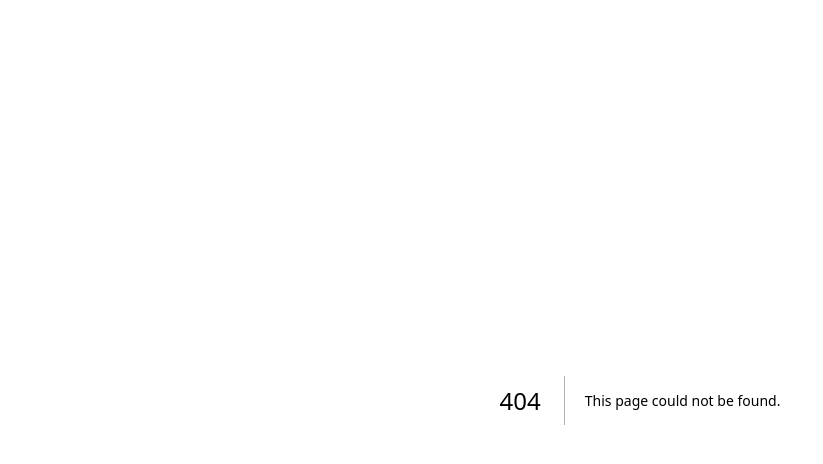
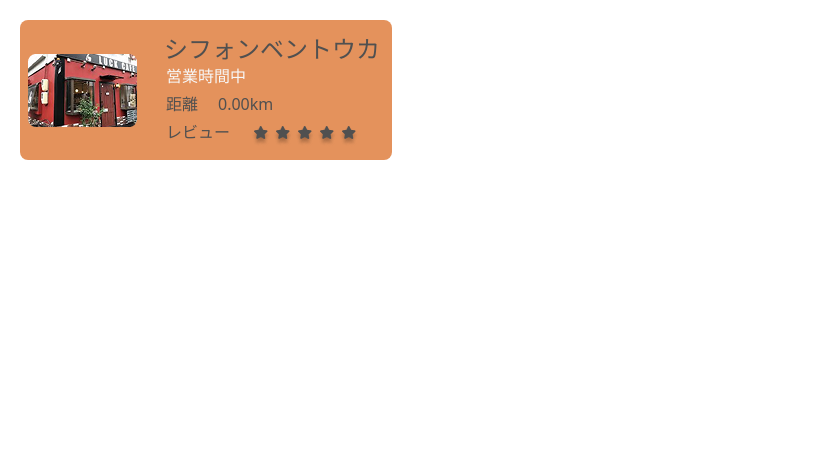
Before and after one commit to vantan-production/OutingSuggestionApp, a Next.js app in the folder frontend/src/: page /test in a window 1280 px wide. Before the commit this address had no page. Shown: the top 464 px of the page, without its empty margins (0-823 px from the left). Built offline with nearby package versions, Linux system fonts and the light colour scheme; a web font is replaced by a local one.

Commit message:
[feat]:店舗一覧のアセット追加

```diff
--- /dev/null
+++ b/frontend/src/components/store-list.tsx
@@ -0,0 +1,27 @@
+function StoreList() {
+  return (
+  <div className="p-5">
+    <div className="bg-orange flex w-93 h-35 rounded-lg items-center justify-between p-2 text-black">
+      <div><img src="/images/store-list-image.png" alt="store-image" /></div>
+      <div className="w-55 h-7.5 overflow-hidden">
+        <h2 className="h2 ">シフォンベーカリーズ</h2>
+        <p className="text-white p-0.5">営業時間中</p>
+        <div className="flex p-0.5">
+          <p className="mr-5">距離</p>
+          <p>0.00km</p>
+        </div>
+        <div className="flex p-0.5">
+          <div className="mr-5">レビュー</div>
+          <ul className="flex pt-1.5">
+            <li><img src="/images/black-star.png" alt="review-star" /></li>
+            <li><img src="/images/black-star.png" alt="review-star" /></li>
+            <li><img src="/images/black-star.png" alt="review-star" /></li>
+            <li><img src="/images/black-star.png" alt="review-star" /></li>
+            <li><img src="/images/black-star.png" alt="review-star" /></li>
+          </ul>
+        </div>
+      </div>
+    </div>
+  </div>
+  )
+};
--- /dev/null
+++ b/frontend/src/src/app/test/page.tsx
@@ -0,0 +1,29 @@
+function StoreList() {
+  return (
+  <div className="p-5">
+    <div className="bg-orange flex w-93 h-35 rounded-lg items-center justify-between p-2 text-black">
+      <div><img src="/images/store-list-image.png" alt="store-image" /></div>
+      <div>
+        <div className="w-55 h-7.5 overflow-hidden">
+          <h2 className="h2 ">シフォンベントウカリーズ</h2>
+        </div>
+        <p className="text-white p-0.5">営業時間中</p>
+        <div className="flex p-0.5">
+          <p className="mr-5">距離</p>
+          <p>0.00km</p>
+        </div>
+        <div className="flex p-0.5">
+          <div className="mr-5">レビュー</div>
+          <ul className="flex pt-1.5">
+            <li><img src="/images/black-star.png" alt="review-star" /></li>
+            <li><img src="/images/black-star.png" alt="review-star" /></li>
+            <li><img src="/images/black-star.png" alt="review-star" /></li>
+            <li><img src="/images/black-star.png" alt="review-star" /></li>
+            <li><img src="/images/black-star.png" alt="review-star" /></li>
+          </ul>
+        </div>
+      </div>
+    </div>
+  </div>
+  );
+}export default StoreList;
--- a/frontend/src/src/app/top/page.tsx
+++ /dev/null
@@ -1,6 +0,0 @@
-function Top() {
-    return (
-    )
-}
-
-export default Top;
```
Also changed, not shown: frontend/src/components/test.tsx (deleted), frontend/src/public/images/black-star.png (added), frontend/src/public/images/store-list-image.png (added).
